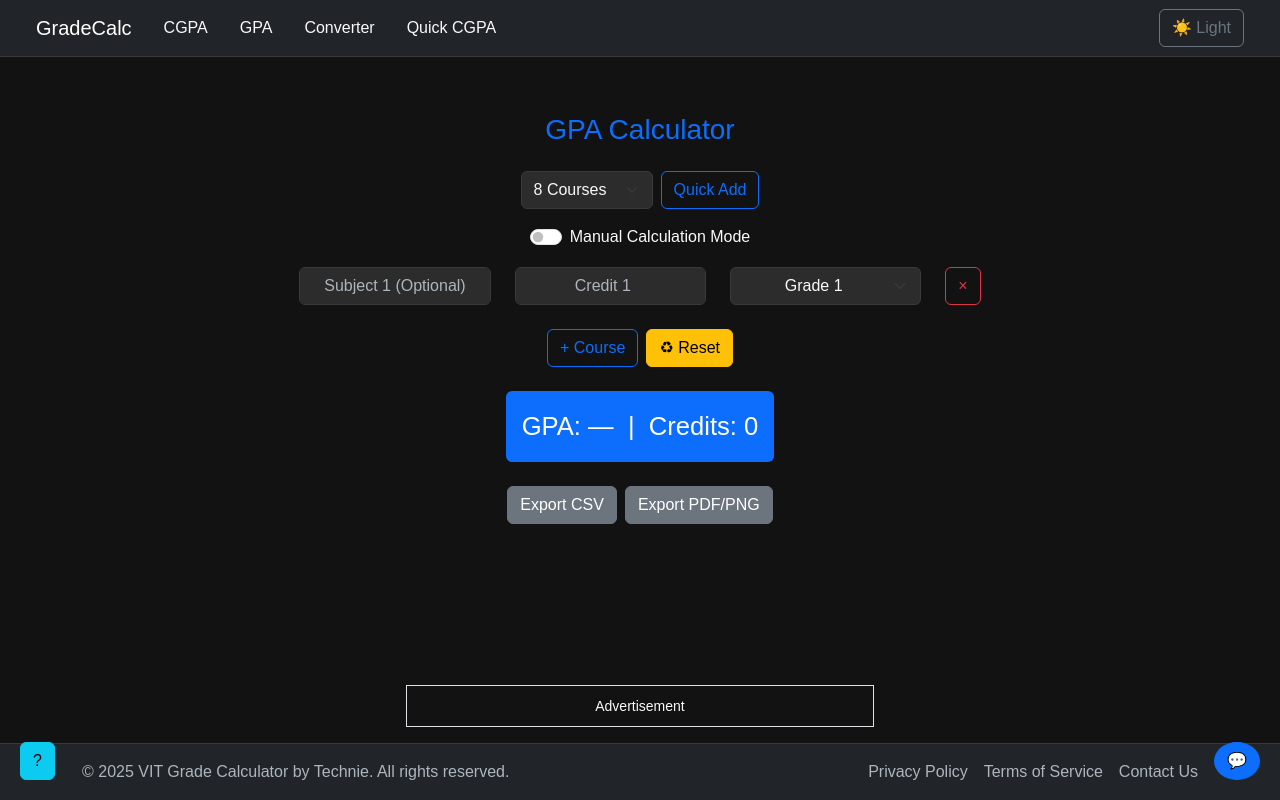
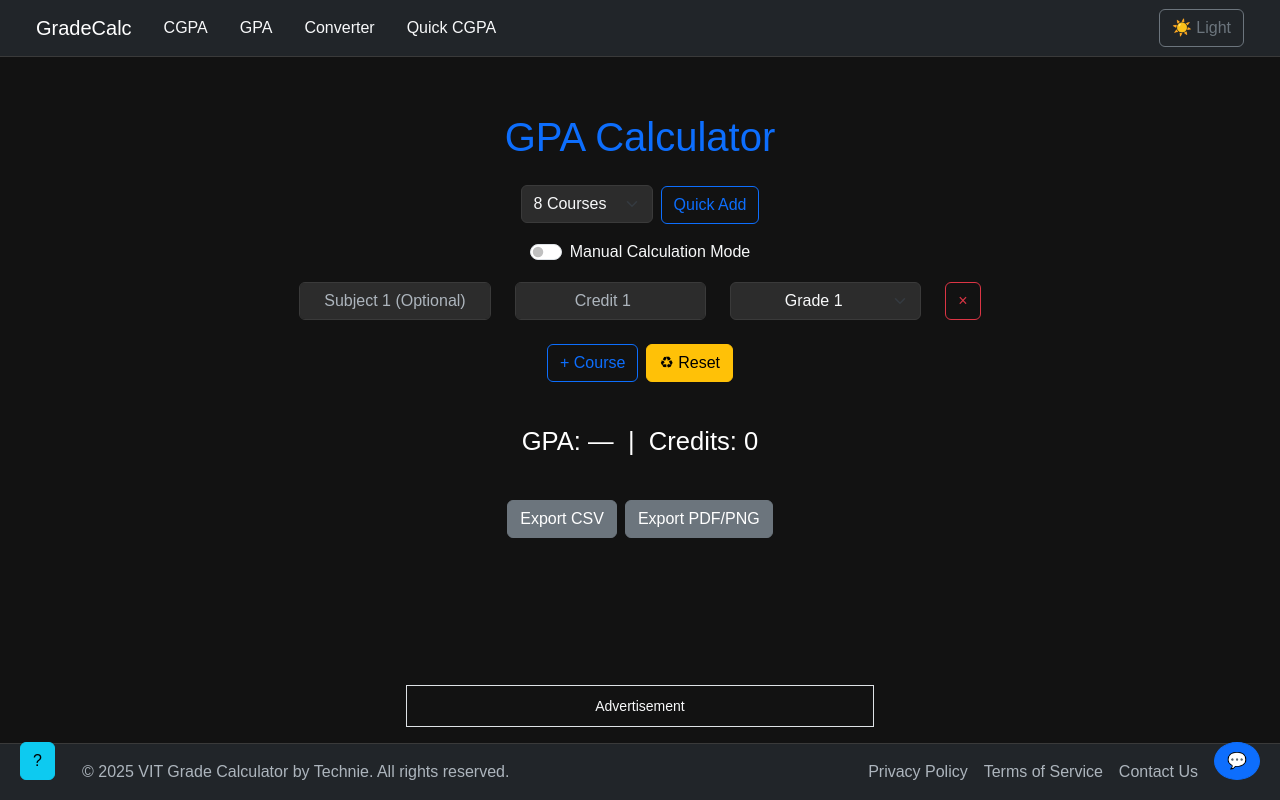
Before and after one commit to sauravkediaa/gradecalculator, a React (Create React App) app: page /gpa in a window 1280 px wide. Built offline with nearby package versions, Linux system fonts and the light colour scheme.

Commit message:
Increased headings (h1) and removed primary bg from results

```diff
--- a/src/pages/CGPACalculator.js
+++ b/src/pages/CGPACalculator.js
@@ -56,7 +56,7 @@ export default function CGPACalculator() {
 
     return (
         <div id="export-area" className="px-2">
-            <h3 className="text-center mb-4">CGPA Calculator</h3>
+            <h1 className="text-center mb-4">CGPA Calculator</h1>
 
             {/* Quick-add */}
             <div className="text-center mb-3">
@@ -131,7 +131,7 @@ export default function CGPACalculator() {
 
             {/* Result */}
             <div className="text-center mb-4">
-                <div className="bg-primary text-white rounded p-3 d-inline-block" style={{ fontSize: '1.6rem' }}>
+                <div className="text-white rounded p-3 d-inline-block" style={{ fontSize: '1.6rem' }}>
                     CGPA: {computed.cgpa ?? '—'} &nbsp;|&nbsp; Credits: {computed.totalCredits}
                 </div>
             </div>
--- a/src/pages/GPACalculator.js
+++ b/src/pages/GPACalculator.js
@@ -63,7 +63,7 @@ export default function GPACalculator() {
 
     return (
         <div id="export-area" className="px-2">
-            <h3 className="text-center mb-4">GPA Calculator</h3>
+            <h1 className="text-center mb-4">GPA Calculator</h1>
 
             {/* Quick-add */}
             <div className="text-center mb-3">
@@ -165,7 +165,7 @@ export default function GPACalculator() {
             {/* Result */}
             <div className="text-center mb-4">
                 <div
-                    className="bg-primary text-white rounded p-3 d-inline-block"
+                    className="text-white rounded p-3 d-inline-block"
                     style={{ fontSize: '1.6rem' }}
                 >
                     GPA: {result.gpa ?? '—'} &nbsp;|&nbsp; Credits: {result.totalCredits}
--- a/src/pages/QuickCGPACalculator.js
+++ b/src/pages/QuickCGPACalculator.js
@@ -53,7 +53,7 @@ export default function QuickCGPACalculator() {
 
     return (
         <Container className="py-4">
-            <h3 className="text-center mb-4">Quick CGPA Calculator</h3>
+            <h1 className="text-center mb-4">Quick CGPA Calculator</h1>
 
             {/* Manual / Live toggle */}
             <div className="text-center mb-3">
--- a/src/pages/ScaleConverter.js
+++ b/src/pages/ScaleConverter.js
@@ -45,7 +45,7 @@ export default function ScaleConverter() {
 
     return (
         <div id="export-area" className="px-2">
-            <h3 className="text-center mb-4">Scale Converter</h3>
+            <h1 className="text-center mb-4">Scale Converter</h1>
 
             {/* Manual toggle */}
             <div className="text-center mb-3">
--- a/src/theme.css
+++ b/src/theme.css
@@ -91,7 +91,7 @@ body.light-mode #export-area {
 }
 
 /* 7. Headings */
-h3 {
+h1 {
   color: var(--primary);
   text-align: center;
   margin-bottom: 1rem;
```
